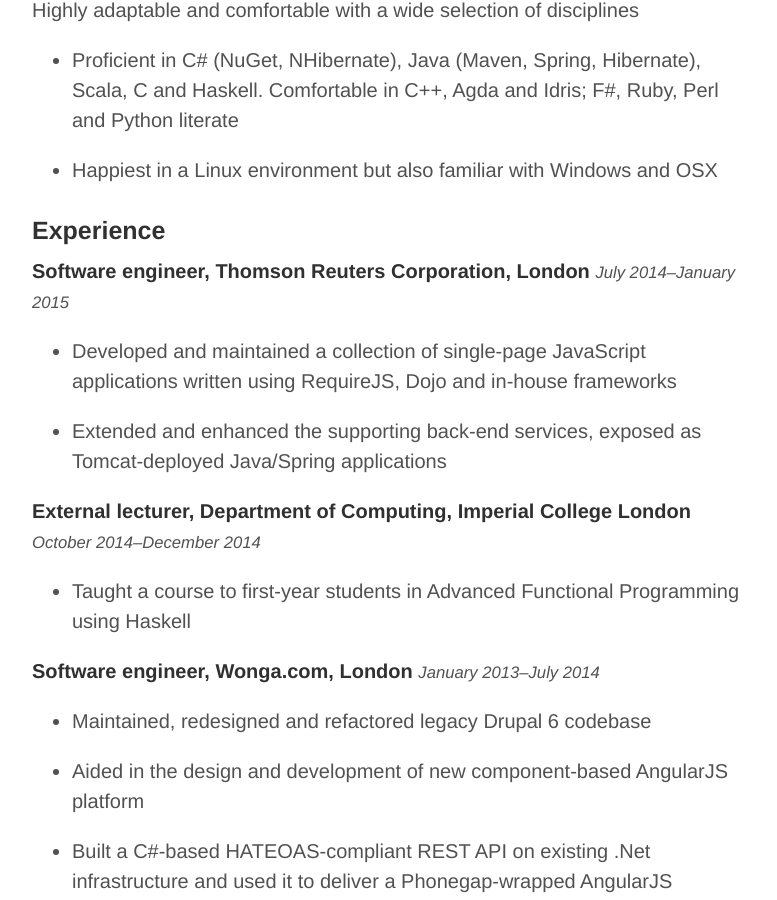
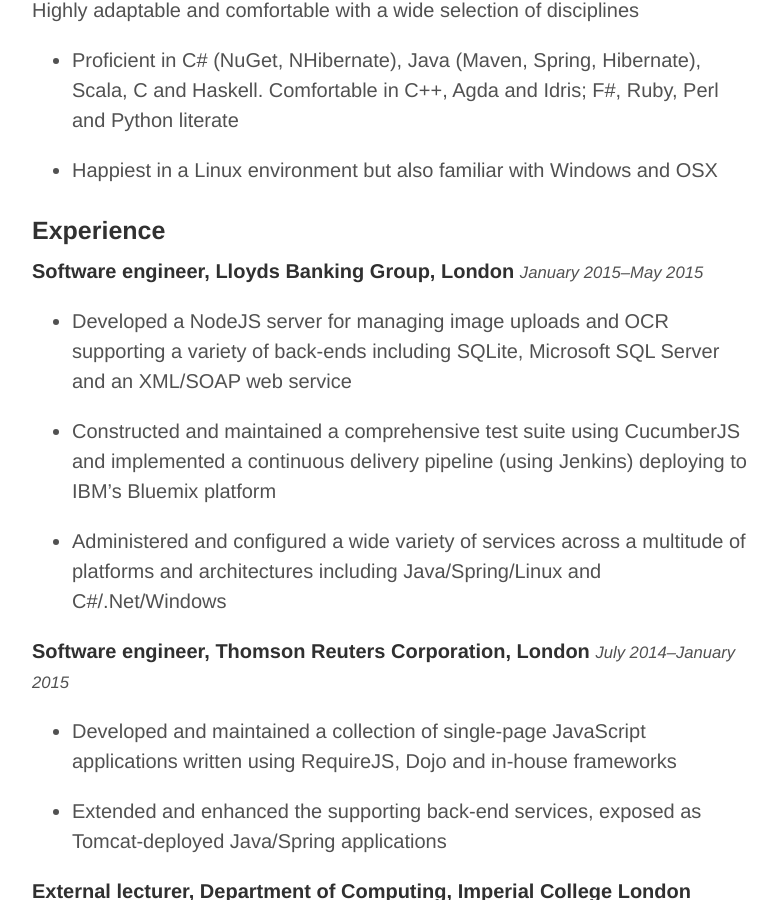
Before and after one commit to lunaris/lunaris.github.io, a Jekyll site: the page built from cv.md, in a window 1280 px wide and 900 px high, scrolled down 708 px. Shown: the whole window, without its empty margins (248-1025 px from the left). Built offline with Jekyll 4.4.1, drawn with Linux system fonts in a browser that asks for light colours.

Commit message:
Add Lloyds position to the CV.

```diff
--- a/cv.md
+++ b/cv.md
@@ -32,6 +32,20 @@ Highly adaptable and comfortable with a wide selection of disciplines
 * Happiest in a Linux environment but also familiar with Windows and OSX
 
 ### Experience
+
+**Software engineer, Lloyds Banking Group, London**
+<small>*January 2015--May 2015*</small>
+
+* Developed a NodeJS server for managing image uploads and OCR supporting a
+  variety of back-ends including SQLite, Microsoft SQL Server and an XML/SOAP
+  web service
+
+* Constructed and maintained a comprehensive test suite using CucumberJS and
+  implemented a continuous delivery pipeline (using Jenkins) deploying to IBM's
+  Bluemix platform
+
+* Administered and configured a wide variety of services across a multitude of
+  platforms and architectures including Java/Spring/Linux and C#/.Net/Windows
 
 **Software engineer, Thomson Reuters Corporation, London**
 <small>*July 2014--January 2015*</small>
```
